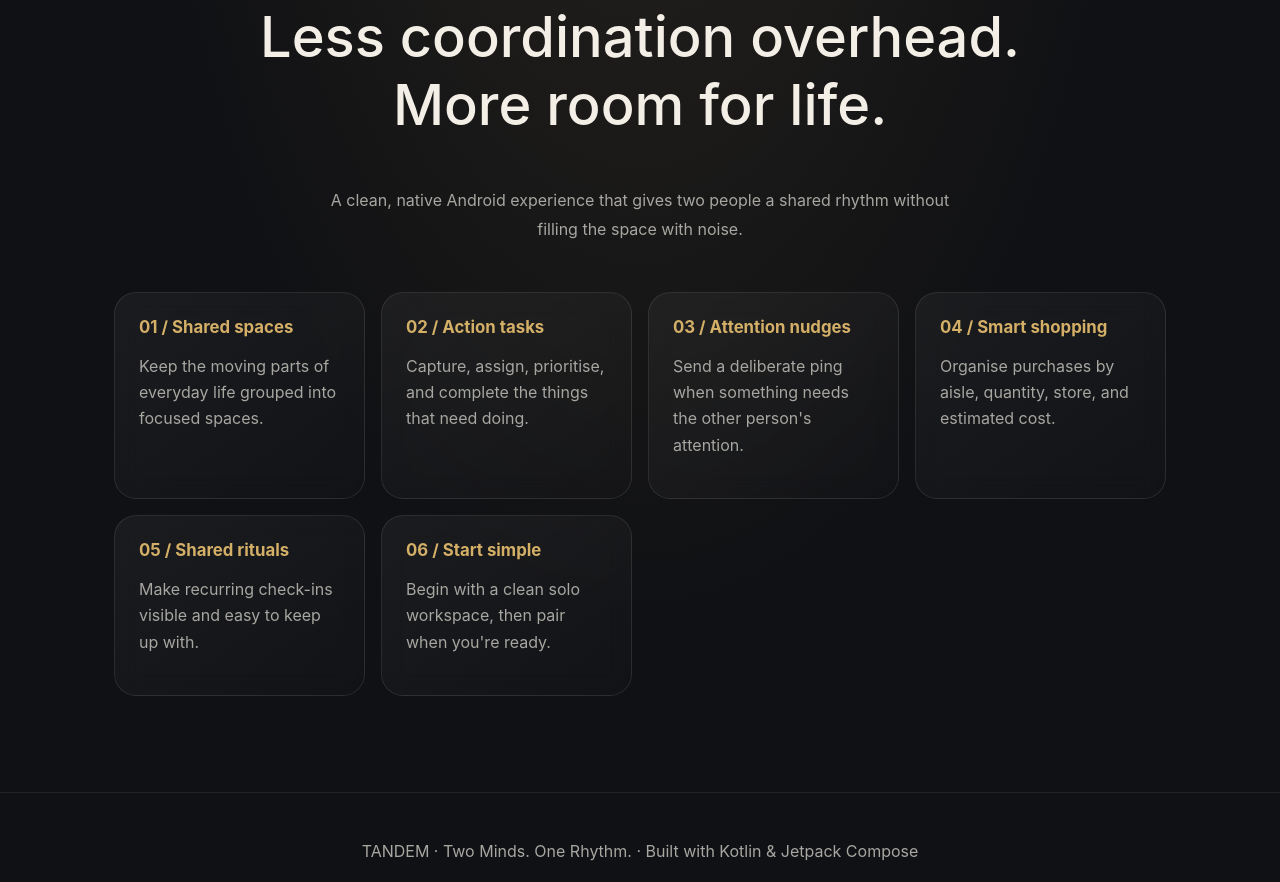
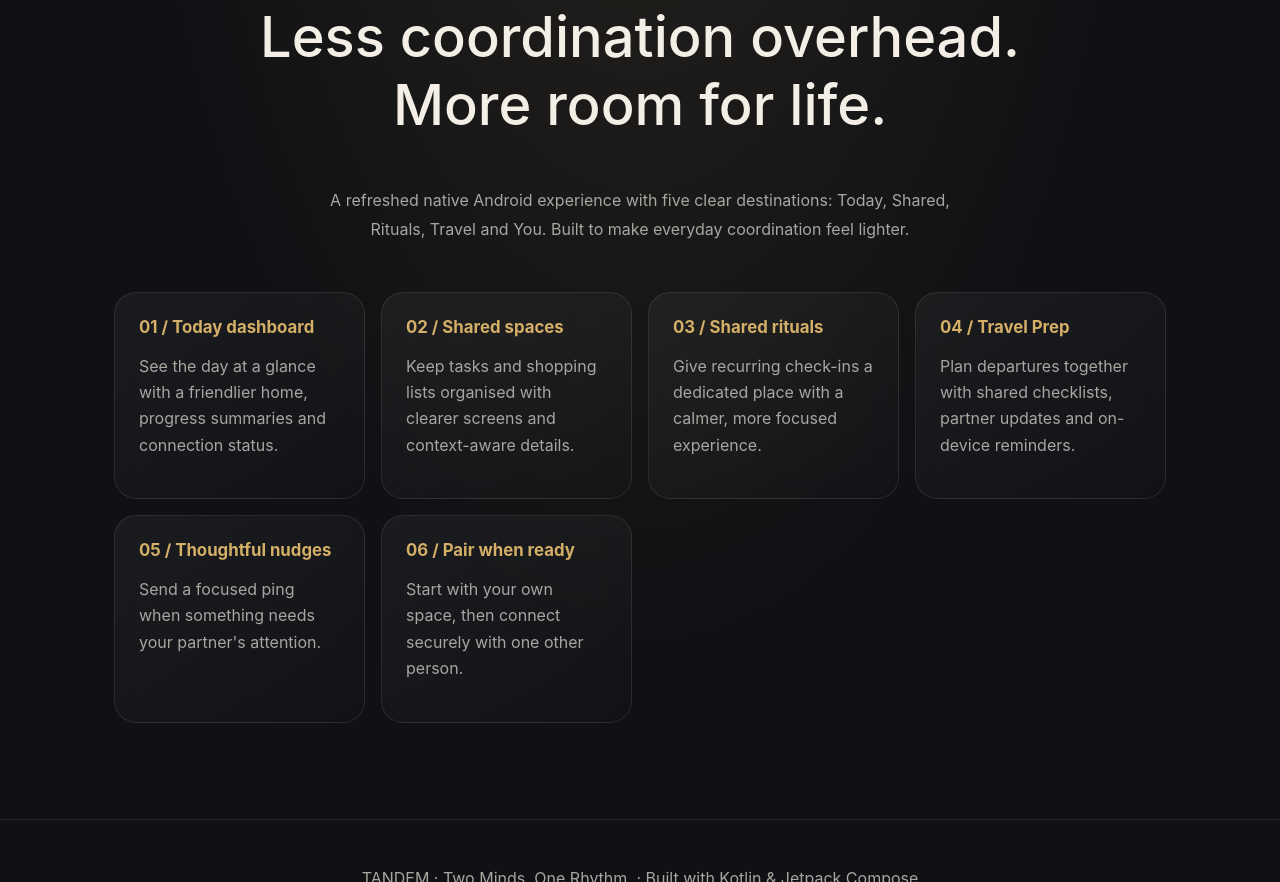
Before and after one commit to vikramma27/Tandem, a plain HTML site: page docs/index.html in a window 1280 px wide. Shown: the part 953-1835 px from the top of the page. Drawn offline with nearby package versions, Linux system fonts and the light colour scheme; animation ran at ten frames a second.

Commit message:
Update Tandem landing page for 1.2.0 release candidate

```diff
--- a/docs/index.html
+++ b/docs/index.html
@@ -4,7 +4,7 @@
 <meta charset="utf-8"><meta name="viewport" content="width=device-width,initial-scale=1">
 <meta name="theme-color" content="#101114">
 <title>Tandem — Two Minds. One Rhythm.</title>
-<meta name="description" content="Tandem is a shared space for two people to coordinate the little things in life.">
+<meta name="description" content="Tandem 1.2.0 is a refreshed shared-space app for two people, with a redesigned daily dashboard, focused spaces, rituals and shared Travel Prep.">
 <style>
 :root{color-scheme:dark;--bg:#101114;--gold:#d4af67;--coral:#e06d53;--mint:#80c6a3;--muted:#a7a6a1}
 *{box-sizing:border-box}html{scroll-behavior:smooth}body{margin:0;background:radial-gradient(ellipse at 50% 25%,#29251f 0%,var(--bg) 56%);color:#f4efe6;font-family:Inter,ui-sans-serif,system-ui,sans-serif;overflow-x:hidden}
@@ -14,14 +14,14 @@ main{position:relative;z-index:1}.hero{min-height:100svh;display:grid;place-item
 </head>
 <body><canvas id="scene" aria-hidden="true"></canvas>
 <main>
-<section class="hero"><div class="content"><div class="orb"><span>✧</span></div><div class="eyebrow">A shared space for two</div><h1>TAN<em>DEM</em></h1><div class="tag">Two Minds. One Rhythm.</div><p class="intro">The little things deserve a place of their own. Bring tasks, thoughtful nudges, shopping, and shared rituals into one calm space built for two.</p><div class="actions"><a class="btn primary" href="https://github.com/vikramma27/Tandem/releases/latest">Get the Android app ↗</a><a class="btn" href="https://github.com/vikramma27/Tandem">Explore the source ↗</a></div></div></section>
-<section class="section"><div class="eyebrow" style="text-align:center">Made for everyday togetherness</div><h2>Less coordination overhead.<br>More room for life.</h2><p>A clean, native Android experience that gives two people a shared rhythm without filling the space with noise.</p><div class="grid">
-<article class="tile"><b>01 / Shared spaces</b><p>Keep the moving parts of everyday life grouped into focused spaces.</p></article>
-<article class="tile"><b>02 / Action tasks</b><p>Capture, assign, prioritise, and complete the things that need doing.</p></article>
-<article class="tile"><b>03 / Attention nudges</b><p>Send a deliberate ping when something needs the other person's attention.</p></article>
-<article class="tile"><b>04 / Smart shopping</b><p>Organise purchases by aisle, quantity, store, and estimated cost.</p></article>
-<article class="tile"><b>05 / Shared rituals</b><p>Make recurring check-ins visible and easy to keep up with.</p></article>
-<article class="tile"><b>06 / Start simple</b><p>Begin with a clean solo workspace, then pair when you're ready.</p></article>
+<section class="hero"><div class="content"><div class="orb"><span>✧</span></div><div class="eyebrow">A shared space for two</div><h1>TAN<em>DEM</em></h1><div class="tag">Two Minds. One Rhythm.</div><p class="intro">A calmer daily dashboard, clearer shared spaces, rituals and travel preparation — thoughtfully redesigned for two.</p><div class="actions"><a class="btn primary" href="https://github.com/vikramma27/Tandem/releases/latest">Download Tandem 1.2.0 ↗</a><a class="btn" href="https://github.com/vikramma27/Tandem">Explore the source ↗</a></div></div></section>
+<section class="section"><div class="eyebrow" style="text-align:center">Made for everyday togetherness</div><h2>Less coordination overhead.<br>More room for life.</h2><p>A refreshed native Android experience with five clear destinations: Today, Shared, Rituals, Travel and You. Built to make everyday coordination feel lighter.</p><div class="grid">
+<article class="tile"><b>01 / Today dashboard</b><p>See the day at a glance with a friendlier home, progress summaries and connection status.</p></article>
+<article class="tile"><b>02 / Shared spaces</b><p>Keep tasks and shopping lists organised with clearer screens and context-aware details.</p></article>
+<article class="tile"><b>03 / Shared rituals</b><p>Give recurring check-ins a dedicated place with a calmer, more focused experience.</p></article>
+<article class="tile"><b>04 / Travel Prep</b><p>Plan departures together with shared checklists, partner updates and on-device reminders.</p></article>
+<article class="tile"><b>05 / Thoughtful nudges</b><p>Send a focused ping when something needs your partner's attention.</p></article>
+<article class="tile"><b>06 / Pair when ready</b><p>Start with your own space, then connect securely with one other person.</p></article>
 </div></section>
 <footer class="footer">TANDEM · Two Minds. One Rhythm. · Built with Kotlin & Jetpack Compose</footer>
 </main>
```
